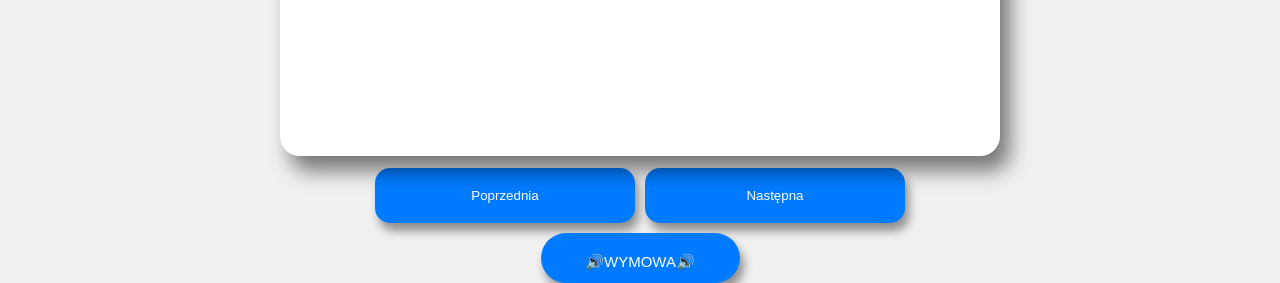
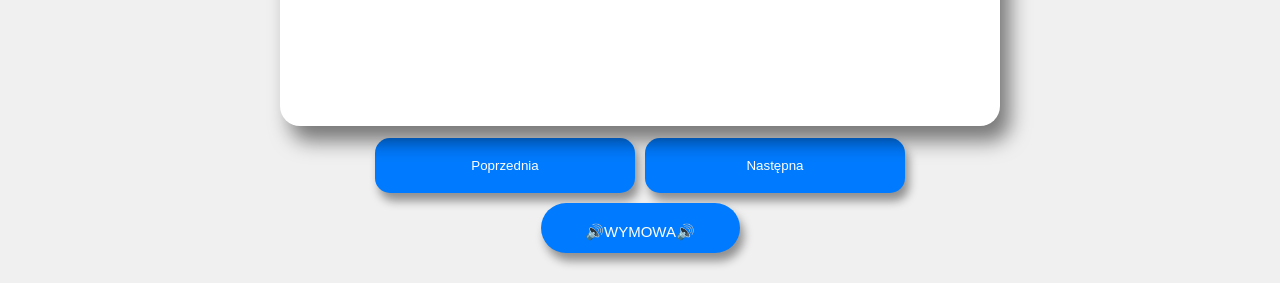
Before and after one commit to Wojtus82/A1-A2-B1_MaMa, a plain HTML site: page index.htm in a window 1280 px wide. Shown: the part 517-800 px from the top of the page. Drawn offline with Linux system fonts and the light colour scheme.

Commit message:
index.htm

```diff
--- a/index.htm
+++ b/index.htm
@@ -352,6 +352,14 @@ body { display: flex; flex-direction: column; }
 
 /* jeśli w .select-row masz flex i dwa selecty, to poniższe utrzyma je obok siebie */
 .select-row select{ min-width: 0; }
+
+
+:root { --footer-gap: 30px; } /* odstęp od dołu ekranu */
+
+.btnin2{
+  /* już masz margin-top:10px; to zostaje — dodajemy tylko dół */
+  margin-bottom: calc(var(--footer-gap) + env(safe-area-inset-bottom)) !important;
+}
 
 
 
```
